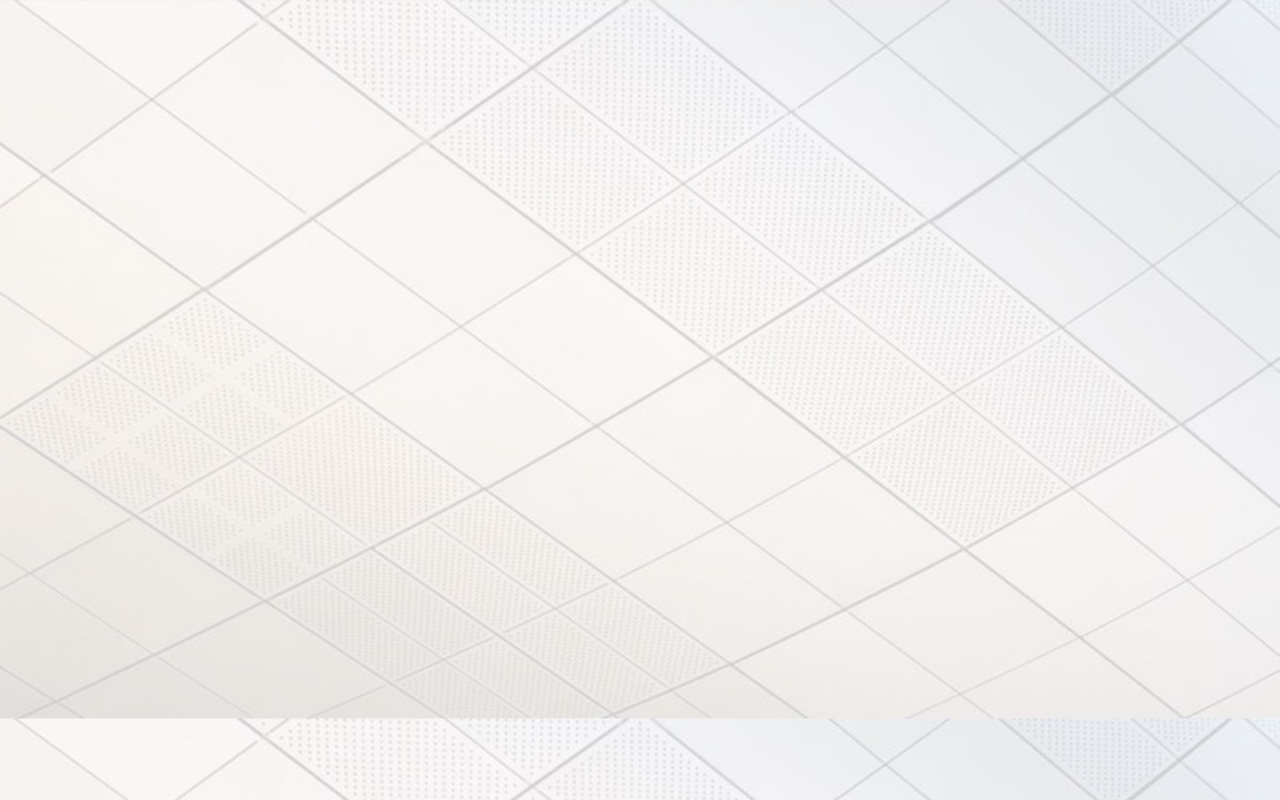
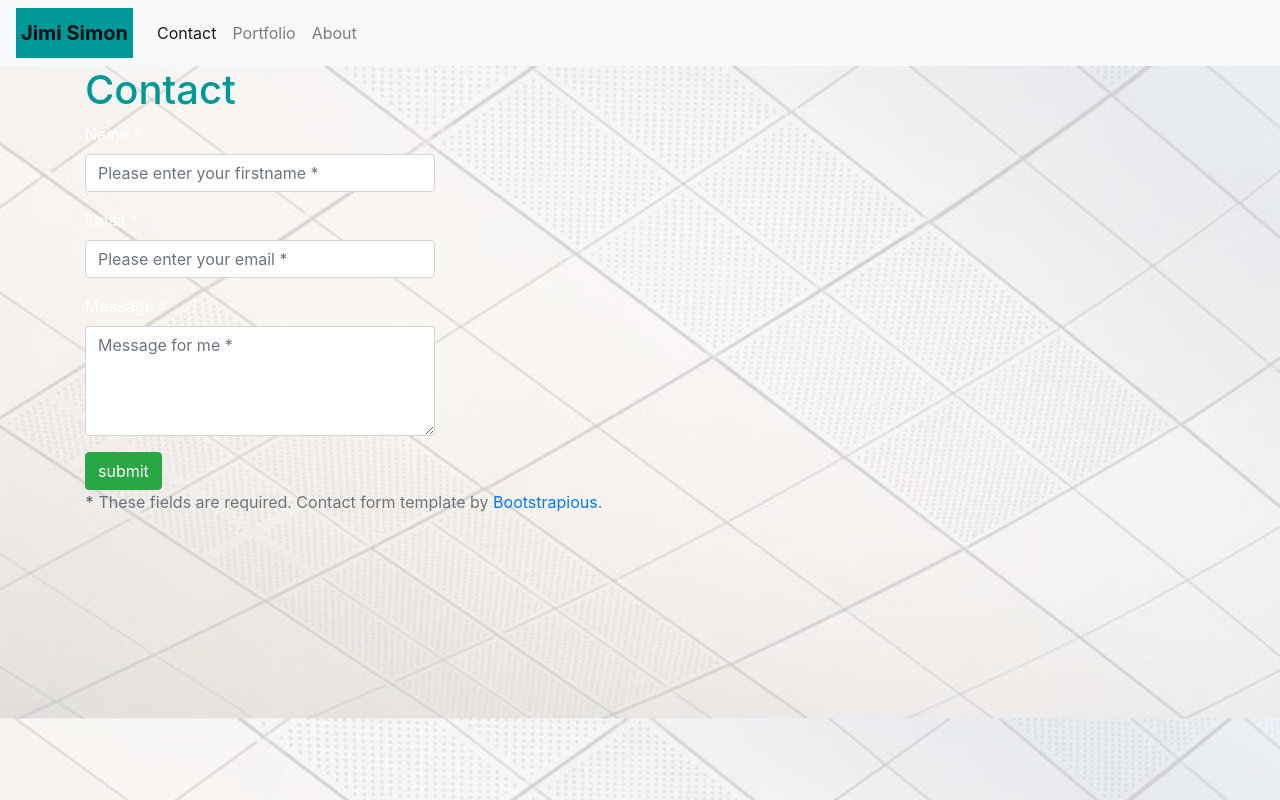
Before and after one commit to inqueblot/protofolio, a plain HTML site: page Assets/contact.html in a window 1280 px wide. Drawn offline with nearby package versions, Linux system fonts and the light colour scheme.

Commit message:
updated formatting, further refined dropdowns

```diff
--- a/Assets/Images/style.css
+++ b/Assets/Images/style.css
@@ -3,7 +3,7 @@ body {
 
 }
 
-#style-name {
+.top-name {
     font-weight: bolder;
     color: #ffffff;
     background-color: 	#009999;
--- a/Assets/contact.html
+++ b/Assets/contact.html
@@ -9,6 +9,88 @@
 
 </head>
 <body>
+    <nav class="navbar navbar-expand-md navbar-light bg-light">
+        <a class="navbar-brand top-name"  href="#">Jimi Simon</a>
+        <button class="navbar-toggler" type="button" data-toggle="collapse" data-target="#navbarsExampleDefault" aria-controls="navbarsExampleDefault" aria-expanded="false" aria-label="Toggle navigation">
+          <span class="navbar-toggler-icon"></span>
+        </button>
 
+        <div class="collapse navbar-collapse" id="navbarsExampleDefault">
+          <ul class="navbar-nav mr-auto">
+            <li class="nav-item active">
+              <a class="nav-link" href="#">Contact <span class="sr-only">(current)</span></a>
+            </li>
+            <li class="nav-item">
+              <a class="nav-link" href="#">Portfolio</a>
+            </li>
+            <li class="nav-item">
+              <a class="nav-link" href="#">About</a>
+            </li>
+                </ul>
+        </div>
+    </nav>
+
+
+
+    <div class="container">
+          <div class="row">
+
+            <div class="col-lg-8">
+
+                <h1>Contact</h1>
+
+                <form id="contact-form" method="post" action="contact.php" role="form">
+
+                    <div class="messages"></div>
+
+                    <div class="controls">
+
+                        <div class="row">
+                            <div class="col-md-6">
+                                <div class="form-group">
+                                    <label for="form_name">Name *</label>
+                                    <input id="form_name" type="text" name="name" class="form-control" placeholder="Please enter your firstname *" required="required" data-error="Firstname is required.">
+                                    <div class="help-block with-errors"></div>
+                                </div>
+                            </div>
+                        </div>
+
+                        <div class="row">
+                            <div class="col-md-6">
+                                <div class="form-group">
+                                    <label for="form_email">Email *</label>
+                                    <input id="form_email" type="email" name="email" class="form-control" placeholder="Please enter your email *" required="required" data-error="Valid email is required.">
+                                    <div class="help-block with-errors"></div>
+                                </div>
+                            </div>
+                        </div>
+
+                        <div class="row">
+                            <div class="col-md-6">
+                                <div class="form-group">
+                                    <label for="form_message">Message *</label>
+                                    <textarea id="form_message" name="message" class="form-control" placeholder="Message for me *" rows="4" required="required" data-error="Please,leave us a message."></textarea>
+                                    <div class="help-block with-errors"></div>
+                                </div>
+                            </div>
+                            <div class="col-md-12">
+                                <input type="submit" class="btn btn-success btn-send" value="submit">
+                            </div>
+                        </div>
+                        <div class="row">
+                            <div class="col-md-12">
+                                <p class="text-muted"><strong>*</strong> These fields are required. Contact form template by <a href="http://bootstrapious.com" target="_blank">Bootstrapious</a>.</p>
+                            </div>
+                        </div>
+                    </div>
+
+                </form>
+
+            </div>
+
+        </div>
+    </div>
+
+      <script src="https://code.jquery.com/jquery-1.12.4.min.js" integrity="sha384-nvAa0+6Qg9clwYCGGPpDQLVpLNn0fRaROjHqs13t4Ggj3Ez50XnGQqc/r8MhnRDZ" crossorigin="anonymous"></script>
 </body>
 </html>
```
Also changed, not shown: Assets/index.html (+3 -5 lines), cover/index.html (+2 -0 lines).
